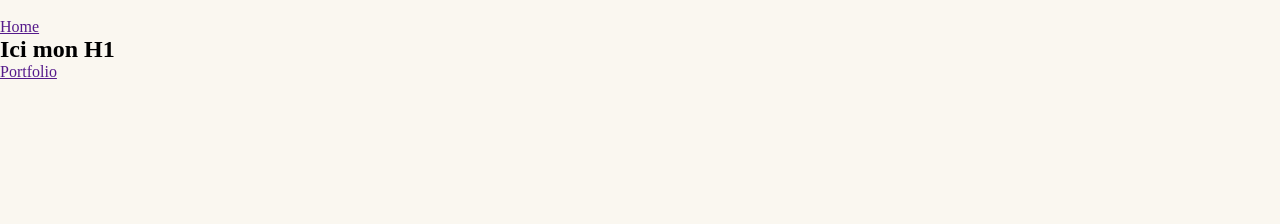
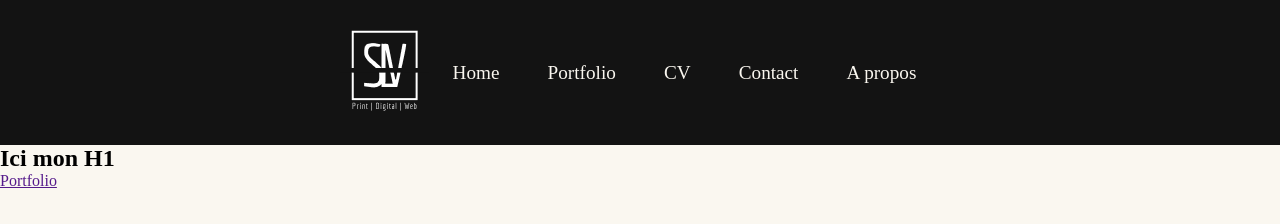
Before and after one commit to SergeVernez/slvernez, a plain HTML site: page home.html in a window 1280 px wide. Drawn offline with Linux system fonts and the light colour scheme.

Commit message:
ajout logo

```diff
--- a/home.html
+++ b/home.html
@@ -8,8 +8,18 @@
 	</head>
 	<body>
 		<header>
-			<img src="" alt="" />
-			<nav><ul><li><a href="">Home</a></li></ul></nav>
+			<nav>
+				<a href="home.html">
+					<img src="/asset/img/TEST LOGO.png" alt="logo slv" class="logo" />
+				</a>
+				<ul>
+					<li><a href="home.html">Home</a></li>
+					<li><a href="portfolio.html">Portfolio</a></li>
+					<li><a href="cv.html">CV</a></li>
+					<li><a href="contact.html">Contact</a></li>
+					<li><a href="about.html">A propos</a></li>
+				</ul>
+			</nav>
 		</header>
 		<main>
 			<section>
--- a/slv.css
+++ b/slv.css
@@ -7,7 +7,7 @@
 :root {
 	--couleur-principale-body: #faf7f0;
 	--couleur-secondaire-claire: #d8d2c2;
-	--couleur-accentuee: #b17457;
+	--couleur-orange: #b17457;
 	--couleur-foncee: #4a4947;
 	--couleur-noire: #131313;
 	--couleur-gris-claire: #e3e3e3;
@@ -16,3 +16,38 @@
 body {
 	background-color: var(--couleur-principale-body);
 }
+
+nav {
+	background-color: var(--couleur-noire);
+	height: 145px;
+	display: flex;
+	align-items: center;
+	justify-content: center;
+}
+
+nav ul {
+	list-style-type: none;
+	margin: 0;
+	padding: 0;
+	display: flex;
+	justify-content: space-around;
+	width: 40%;
+}
+
+nav ul li {
+	margin: 0 15px;
+}
+
+nav ul li a {
+	color: var(--couleur-principale-body);
+	text-decoration: none;
+	font-size: 1.2em;
+	transition: color 0.3s ease;
+	display: flex;
+	align-items: center;
+	height: 100%;
+}
+
+nav ul li a:hover {
+	color: var(--couleur-accentuee);
+}
```
Also changed, not shown: asset/img/TEST LOGO.png (added).
